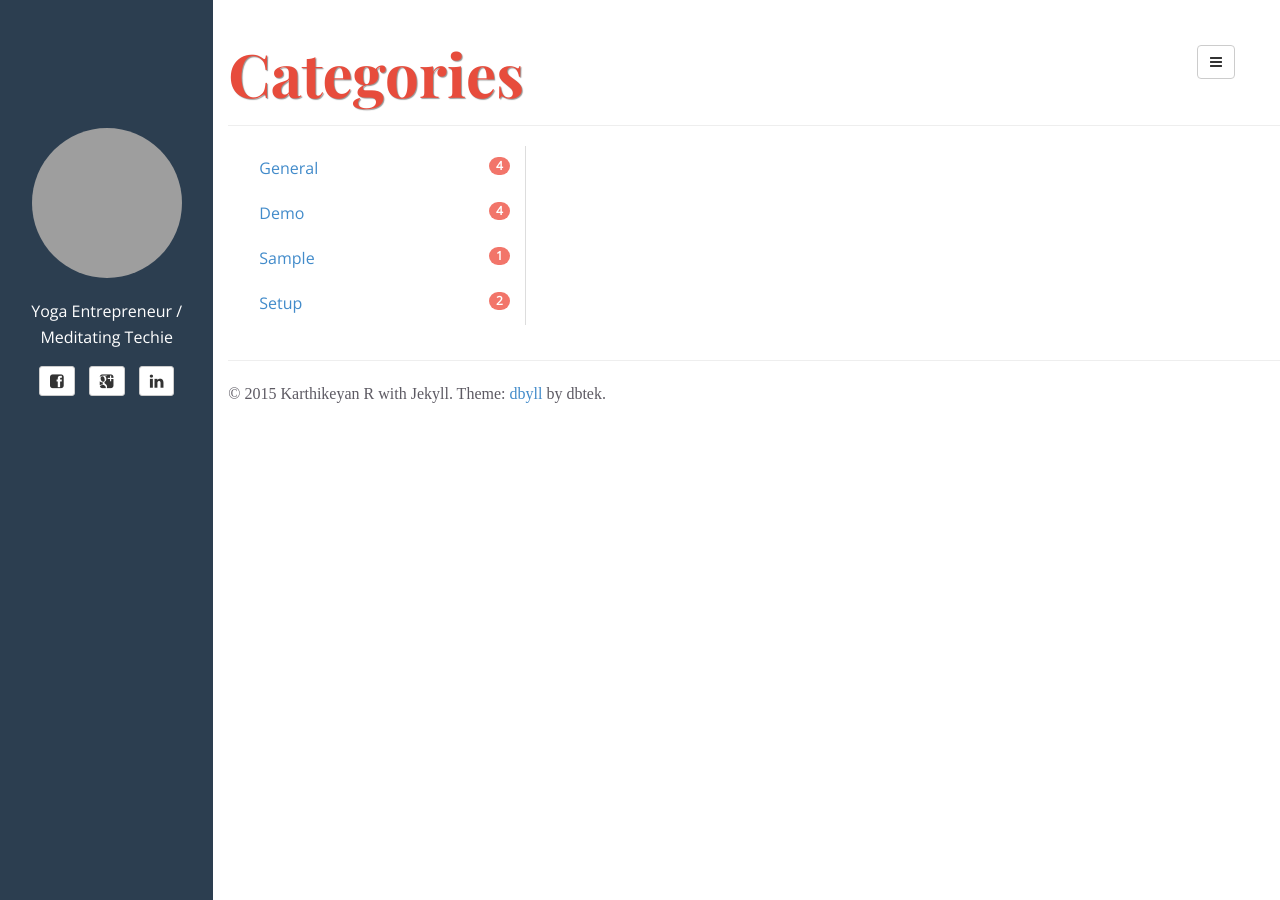
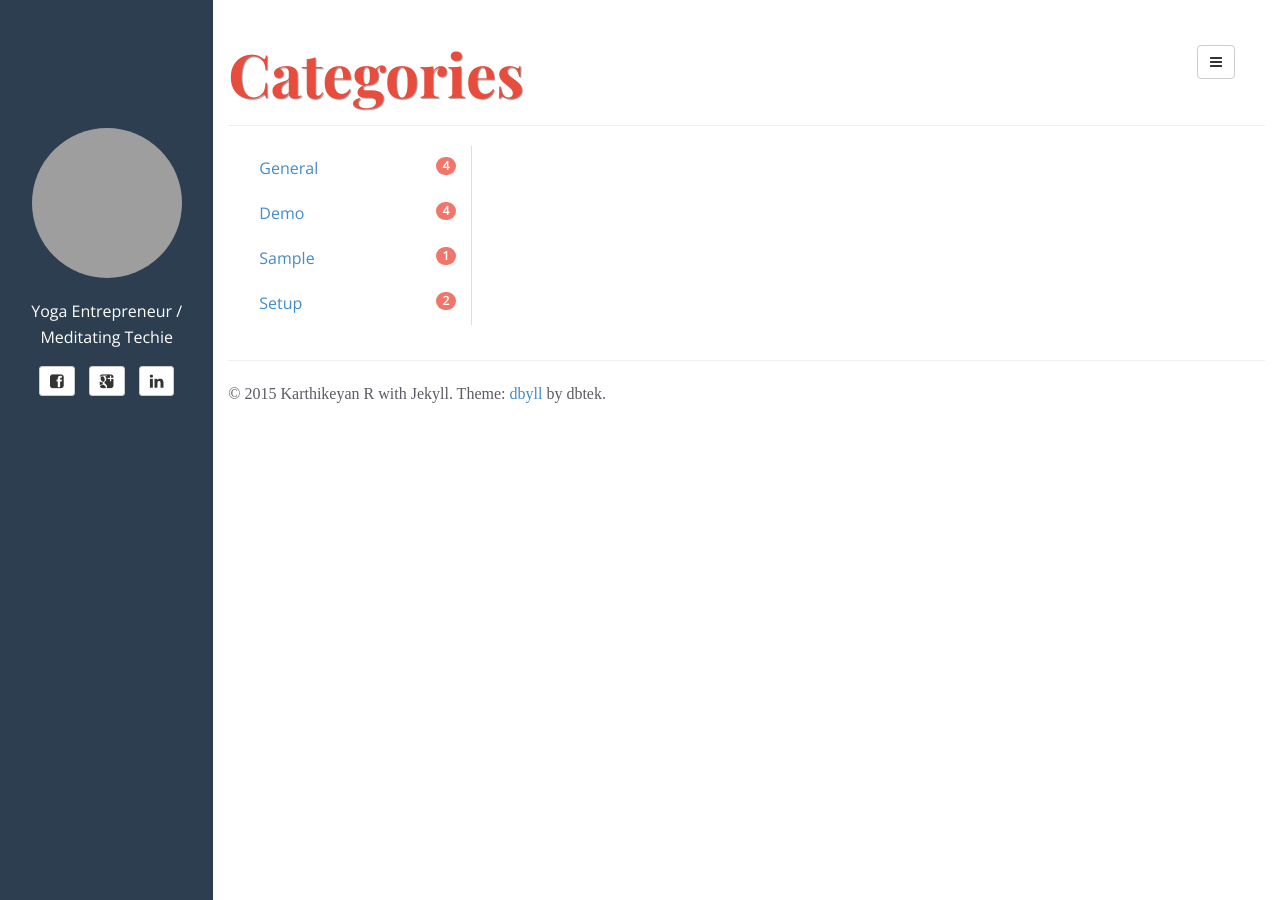
Before and after one commit to ramnathk/krkme, a Jekyll site: the page built from categories.html, in a window 1280 px wide. Built offline with Jekyll 4.4.1, drawn with Linux system fonts in a browser that asks for light colours; some web fonts are replaced; grey boxes are pictures that could not be loaded.

Commit message:
Update style.css

```diff
--- a/assets/css/style.css
+++ b/assets/css/style.css
@@ -233,9 +233,6 @@ ul.dropdown-menu>li>a>i.fa {
 }
 
 /* KKR added these */
-.col-sm-10 {
-  width: 100% !important;
-}
 
 .section-title.author-name {
     text-align: right;
```
